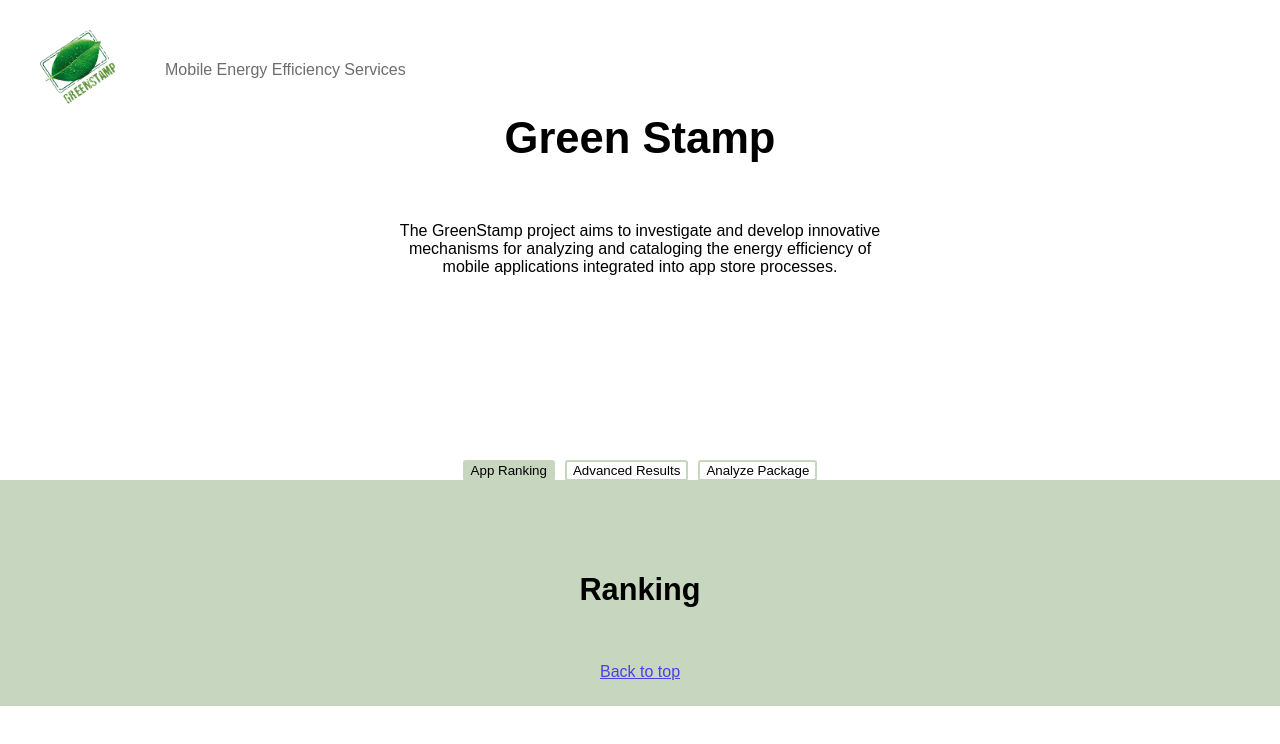
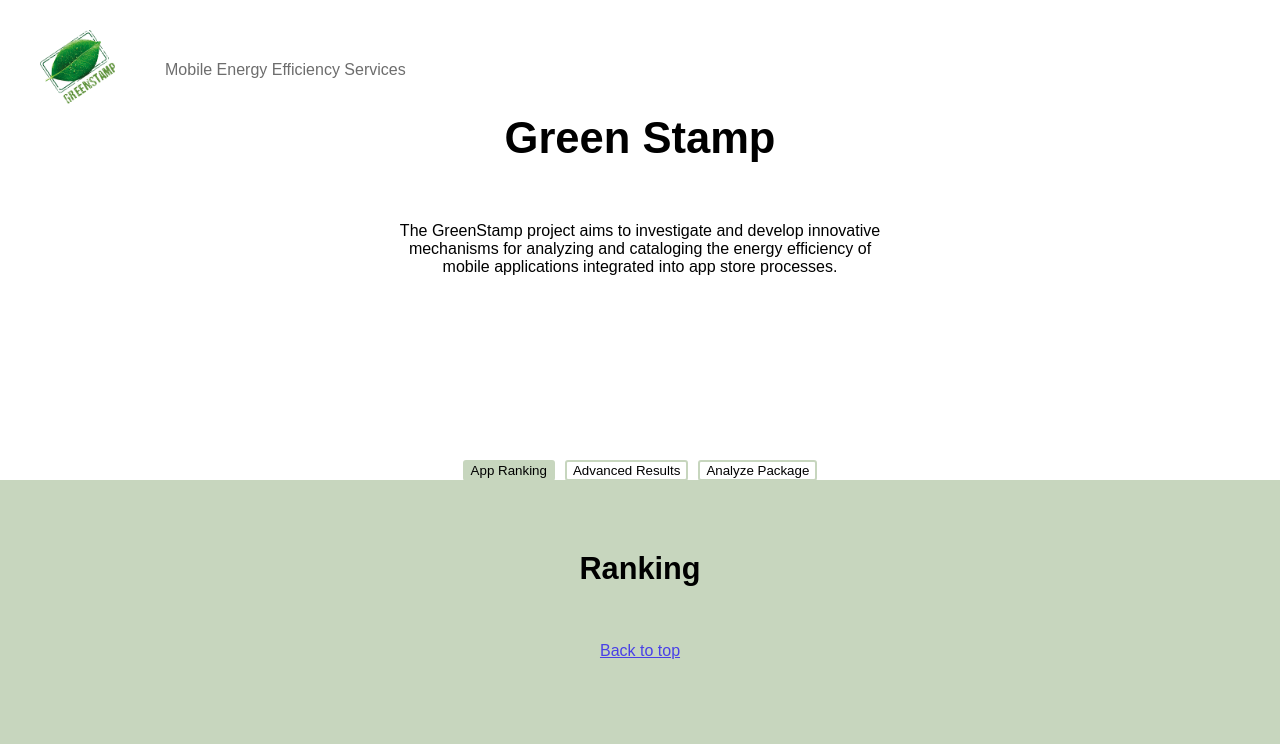
Before and after one commit to caixa-magica-software/greenstamp-web, a React (Create React App) app: page / in a window 1280 px wide. Shown: the top 744 px of the page. Built offline with nearby package versions, Linux system fonts and the light colour scheme; no server answers.

Commit message:
Fixed background issues

```diff
--- a/src/components/HomePageContent.js
+++ b/src/components/HomePageContent.js
@@ -44,7 +44,7 @@ const HomePageContent = () => {
   const toTop = () => topRef.current.scrollIntoView();
 
   return (
-    <div className={classes.body}>
+    <div>
       <div className={classes.topBox} ref={topRef}>
         <img
           className={classes.logoImg}
@@ -61,6 +61,7 @@ const HomePageContent = () => {
         </p>
       </div>
 
+      <Fragment>
         <div className={classes.bottomBox}>
           <div className={classes.selecterBox}>
             <button value={0} className={appRanking} onClick={switchTabs}>
@@ -73,8 +74,10 @@ const HomePageContent = () => {
               Analyze Package
             </button>
           </div>
+        </div>
 
         {tab === 2 && (
+          <div className={classes.bottomBoxAlt}>
             <div className={classes.searchBox}>
               <input
                 type="text"
@@ -85,28 +88,33 @@ const HomePageContent = () => {
                 <img src="/image.png" alt="search" />
               </button>
             </div>
+          </div>
         )}
         {tab === 0 && (
           <Fragment>
+            <div className={classes.bottomBoxAlt}>
               <p className={classes.rankingText}>Ranking</p>
               <FormattedResults />
               <br />
               <p className={classes.linkText} onClick={toTop}>
                 Back to top
               </p>
+            </div>
           </Fragment>
         )}
         {tab === 1 && (
           <Fragment>
+            <div className={classes.bottomBoxAlt}>
               <p className={classes.resultsText}>Advanced Results</p>
               <Results />
               <br />
               <p className={classes.linkText} onClick={toTop}>
                 Back to top
               </p>
+            </div>
           </Fragment>
         )}
-      </div>
+      </Fragment>
     </div>
   );
 };
--- a/src/components/HomePageContent.module.css
+++ b/src/components/HomePageContent.module.css
@@ -2,7 +2,6 @@
 .topBox {
   position: absolute;
   width: 100%;
-  height: 60%;
 
   padding-top: 70px;
 
@@ -88,6 +87,23 @@
   padding-bottom: 50px;
   top: 480px;
   width: 100%;
+  height: 83%;
+
+
+  background-color: #c7d6be;
+
+  text-align: center;
+  font-family: Arial, sans-serif;
+}
+
+.bottomBoxAlt {
+  position: absolute;
+  padding-top: 40px;
+  padding-bottom: 50px;
+  top: 480px;
+  width: 100%;
+
+
 
   background-color: #c7d6be;
 
```
Lines whose indentation alone changed are shown as unchanged.
